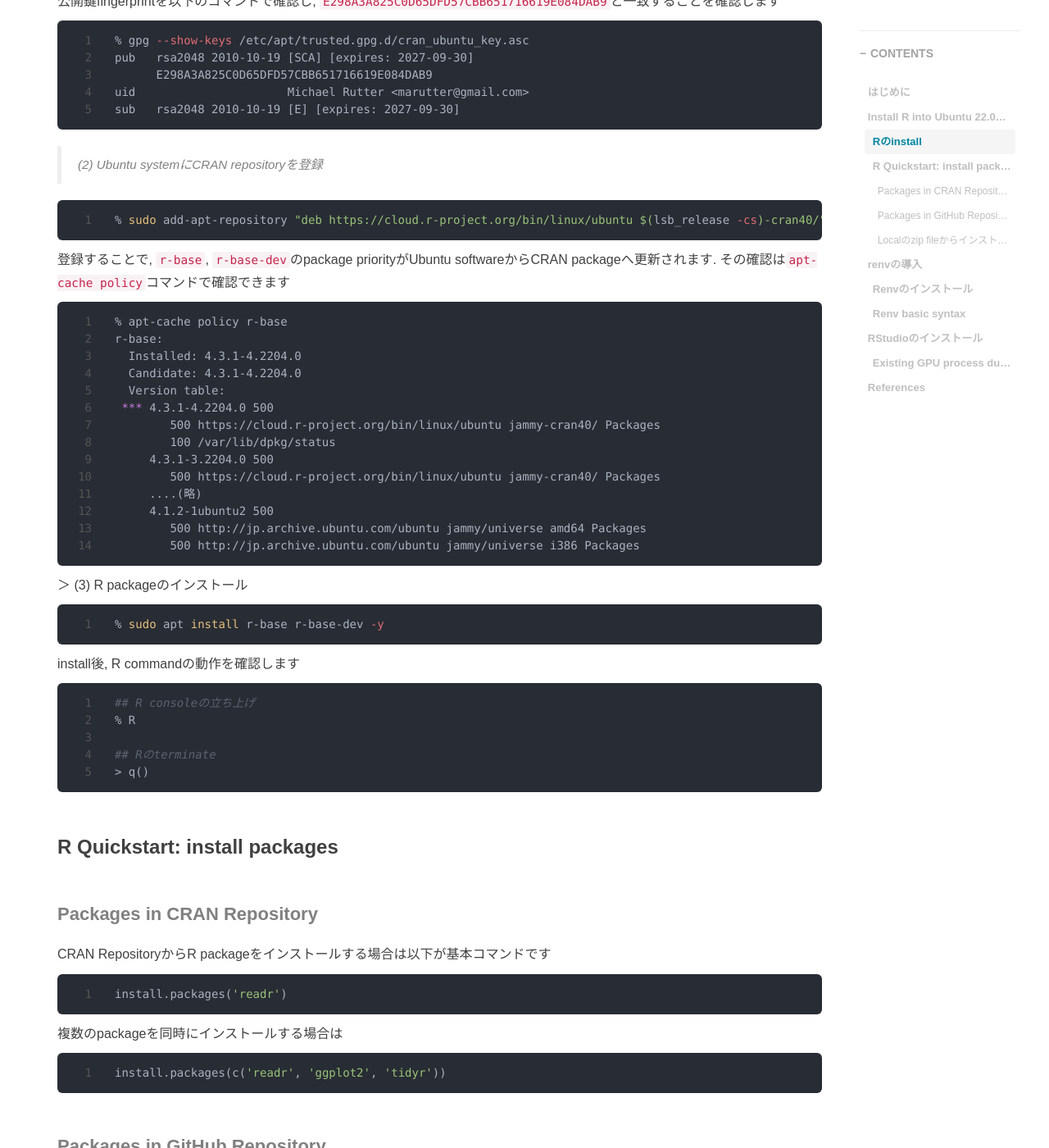
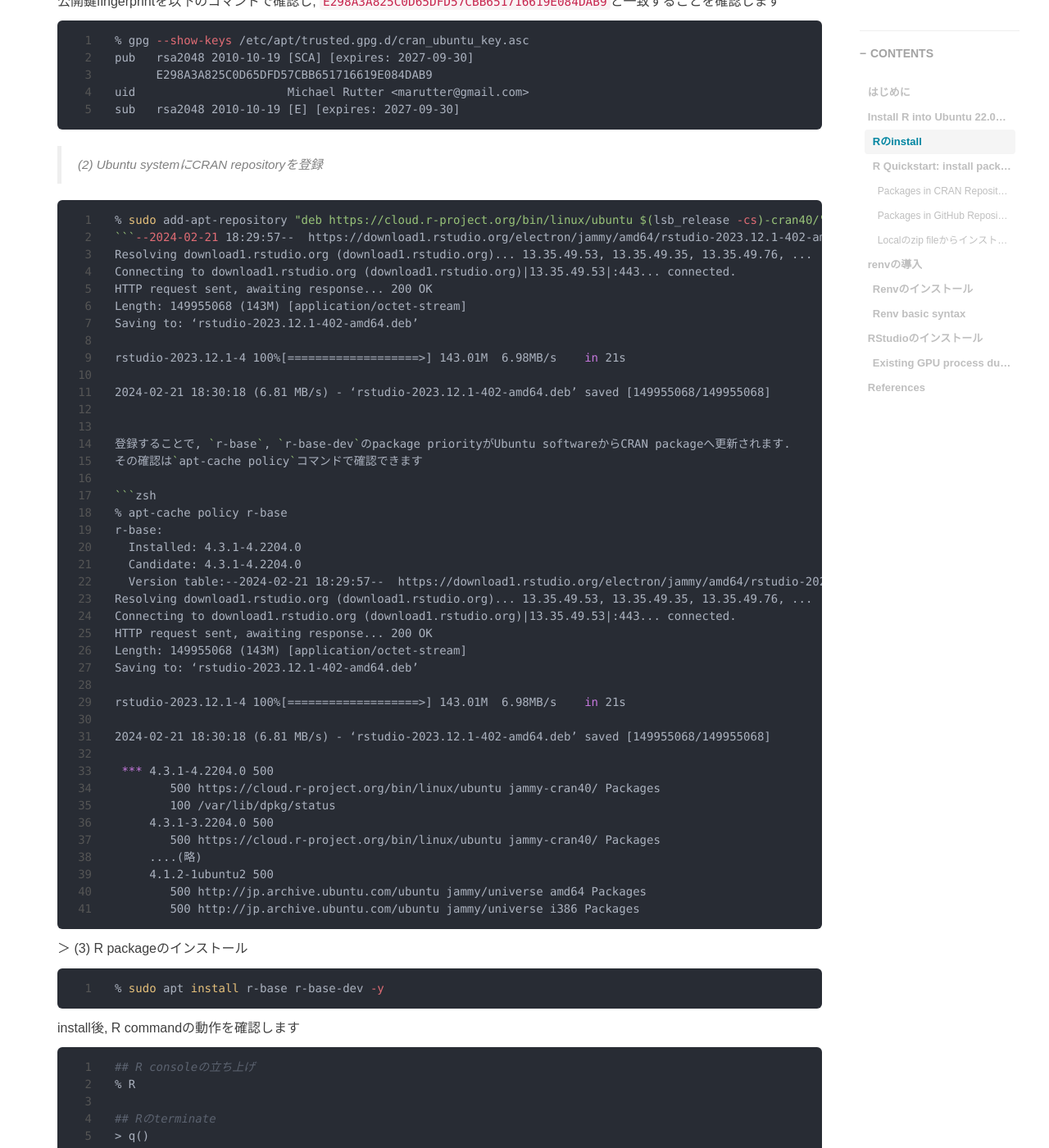
Before and after one commit to RyoNakagami/RyoNakagami.github.io, a Jekyll site: the page built from _posts/2023-07-28-Ubuntu-R-setup.md, in a window 1280 px wide and 1400 px high, scrolled down 2590 px. Shown: the whole window at 82% size. Built offline with Jekyll 4.4.1, drawn with Linux system fonts in a browser that asks for light colours; comment, search, counter and statistics services are not loaded; some of the changed text lies outside the part shown.

Commit message:
FIX 20230728

````diff
--- a/_posts/2023-07-28-Ubuntu-R-setup.md
+++ b/_posts/2023-07-28-Ubuntu-R-setup.md
@@ -135,7 +135,17 @@ sub   rsa2048 2010-10-19 [E] [expires: 2027-09-30]
 
 ```zsh
 % sudo add-apt-repository "deb https://cloud.r-project.org/bin/linux/ubuntu $(lsb_release -cs)-cran40/"
-```
+```--2024-02-21 18:29:57--  https://download1.rstudio.org/electron/jammy/amd64/rstudio-2023.12.1-402-amd64.deb
+Resolving download1.rstudio.org (download1.rstudio.org)... 13.35.49.53, 13.35.49.35, 13.35.49.76, ...
+Connecting to download1.rstudio.org (download1.rstudio.org)|13.35.49.53|:443... connected.
+HTTP request sent, awaiting response... 200 OK
+Length: 149955068 (143M) [application/octet-stream]
+Saving to: ‘rstudio-2023.12.1-402-amd64.deb’
+
+rstudio-2023.12.1-4 100%[===================>] 143.01M  6.98MB/s    in 21s
+
+2024-02-21 18:30:18 (6.81 MB/s) - ‘rstudio-2023.12.1-402-amd64.deb’ saved [149955068/149955068]
+
 
 登録することで, `r-base`, `r-base-dev`のpackage priorityがUbuntu softwareからCRAN packageへ更新されます.
 その確認は`apt-cache policy`コマンドで確認できます
@@ -145,7 +155,17 @@ sub   rsa2048 2010-10-19 [E] [expires: 2027-09-30]
 r-base:
   Installed: 4.3.1-4.2204.0
   Candidate: 4.3.1-4.2204.0
-  Version table:
+  Version table:--2024-02-21 18:29:57--  https://download1.rstudio.org/electron/jammy/amd64/rstudio-2023.12.1-402-amd64.deb
+Resolving download1.rstudio.org (download1.rstudio.org)... 13.35.49.53, 13.35.49.35, 13.35.49.76, ...
+Connecting to download1.rstudio.org (download1.rstudio.org)|13.35.49.53|:443... connected.
+HTTP request sent, awaiting response... 200 OK
+Length: 149955068 (143M) [application/octet-stream]
+Saving to: ‘rstudio-2023.12.1-402-amd64.deb’
+
+rstudio-2023.12.1-4 100%[===================>] 143.01M  6.98MB/s    in 21s
+
+2024-02-21 18:30:18 (6.81 MB/s) - ‘rstudio-2023.12.1-402-amd64.deb’ saved [149955068/149955068]
+
  *** 4.3.1-4.2204.0 500
         500 https://cloud.r-project.org/bin/linux/ubuntu jammy-cran40/ Packages
         100 /var/lib/dpkg/status
@@ -173,7 +193,17 @@ install後, R commandの動作を確認します
 > q()
 ```
 
-### R Quickstart: install packages
+### R Quickstart: install packages--2024-02-21 18:29:57--  https://download1.rstudio.org/electron/jammy/amd64/rstudio-2023.12.1-402-amd64.deb
+Resolving download1.rstudio.org (download1.rstudio.org)... 13.35.49.53, 13.35.49.35, 13.35.49.76, ...
+Connecting to download1.rstudio.org (download1.rstudio.org)|13.35.49.53|:443... connected.
+HTTP request sent, awaiting response... 200 OK
+Length: 149955068 (143M) [application/octet-stream]
+Saving to: ‘rstudio-2023.12.1-402-amd64.deb’
+
+rstudio-2023.12.1-4 100%[===================>] 143.01M  6.98MB/s    in 21s
+
+2024-02-21 18:30:18 (6.81 MB/s) - ‘rstudio-2023.12.1-402-amd64.deb’ saved [149955068/149955068]
+
 #### Packages in CRAN Repository
 CRAN RepositoryからR packageをインストールする場合は以下が基本コマンドです
 
@@ -201,7 +231,17 @@ devtools::install_github('rstudio/shiny')
 ```
 
 
-#### Localのzip fileからインストールする場合
+#### Localのzip fileからインストールする場合--2024-02-21 18:29:57--  https://download1.rstudio.org/electron/jammy/amd64/rstudio-2023.12.1-402-amd64.deb
+Resolving download1.rstudio.org (download1.rstudio.org)... 13.35.49.53, 13.35.49.35, 13.35.49.76, ...
+Connecting to download1.rstudio.org (download1.rstudio.org)|13.35.49.53|:443... connected.
+HTTP request sent, awaiting response... 200 OK
+Length: 149955068 (143M) [application/octet-stream]
+Saving to: ‘rstudio-2023.12.1-402-amd64.deb’
+
+rstudio-2023.12.1-4 100%[===================>] 143.01M  6.98MB/s    in 21s
+
+2024-02-21 18:30:18 (6.81 MB/s) - ‘rstudio-2023.12.1-402-amd64.deb’ saved [149955068/149955068]
+
 
 ```R
 install.packages('~/Downloads/abc_2.1.zip', repos=NULL, type='source')
@@ -245,7 +285,17 @@ R packageを参照しているのみなので, projectが乱立してもそこ
 
 > (1) R packageとしてinstallする場合
 
-```R
+```R--2024-02-21 18:29:57--  https://download1.rstudio.org/electron/jammy/amd64/rstudio-2023.12.1-402-amd64.deb
+Resolving download1.rstudio.org (download1.rstudio.org)... 13.35.49.53, 13.35.49.35, 13.35.49.76, ...
+Connecting to download1.rstudio.org (download1.rstudio.org)|13.35.49.53|:443... connected.
+HTTP request sent, awaiting response... 200 OK
+Length: 149955068 (143M) [application/octet-stream]
+Saving to: ‘rstudio-2023.12.1-402-amd64.deb’
+
+rstudio-2023.12.1-4 100%[===================>] 143.01M  6.98MB/s    in 21s
+
+2024-02-21 18:30:18 (6.81 MB/s) - ‘rstudio-2023.12.1-402-amd64.deb’ saved [149955068/149955068]
+
 install.packages("renv")
 ```
 
````
Also changed, not shown: other parts of _posts/2023-07-28-Ubuntu-R-setup.md (+1 -1 lines).
